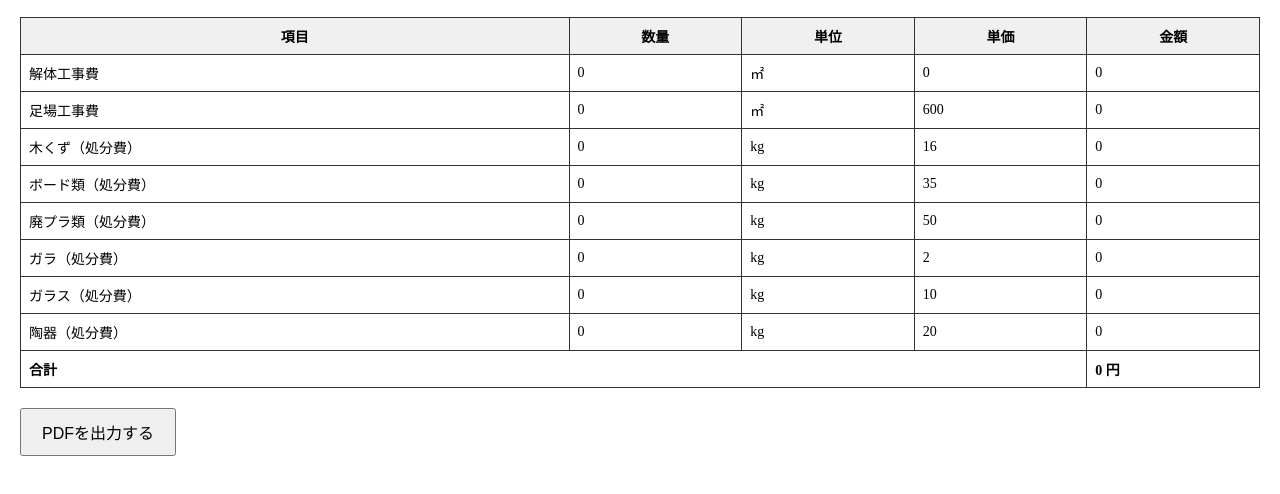
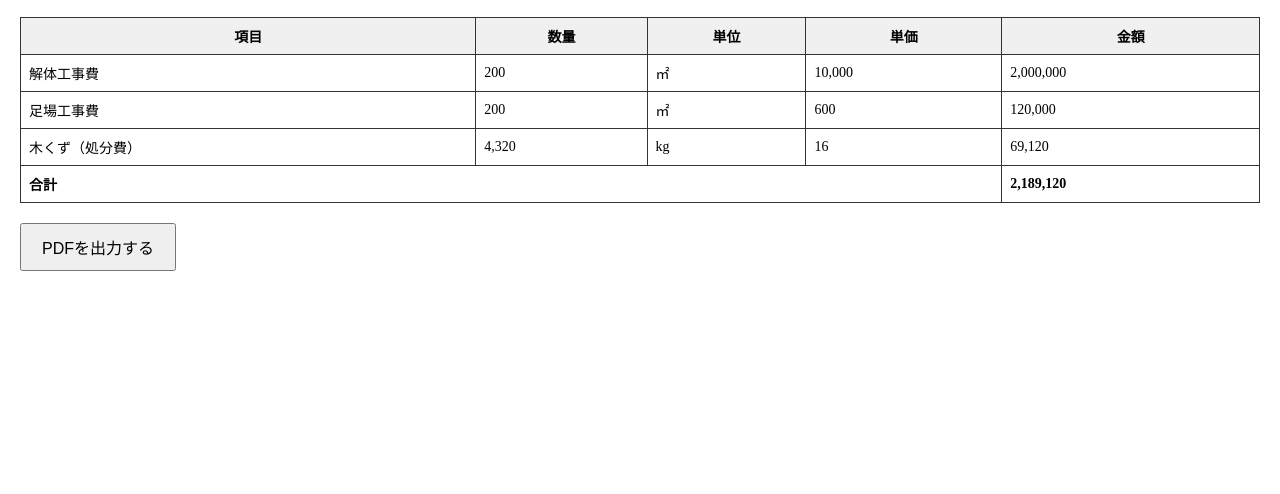
Before and after one commit to mitasmitsumori/mitasmitsumori.github.io, a plain HTML site: page uchiwake.html in a window 1280 px wide. Shown: the part 58-552 px from the top of the page. Drawn offline with nearby package versions, Linux system fonts and the light colour scheme.

Commit message:
Update uchiwake.html

```diff
--- a/uchiwake.html
+++ b/uchiwake.html
@@ -26,51 +26,62 @@
         <th>金額</th>
       </tr>
     </thead>
-    <tbody id="estimateBody"></tbody>
-    <tfoot>
+    <tbody id="estimateBody">
+      <tr>
+        <td>解体工事費</td>
+        <td>200</td>
+        <td>㎡</td>
+        <td>10,000</td>
+        <td>2,000,000</td>
+      </tr>
+      <tr>
+        <td>足場工事費</td>
+        <td>200</td>
+        <td>㎡</td>
+        <td>600</td>
+        <td>120,000</td>
+      </tr>
+      <tr>
+        <td>木くず（処分費）</td>
+        <td>4,320</td>
+        <td>kg</td>
+        <td>16</td>
+        <td>69,120</td>
+      </tr>
       <tr class="total">
         <td colspan="4">合計</td>
-        <td id="totalPrice">-</td>
+        <td>2,189,120</td>
       </tr>
-    </tfoot>
+    </tbody>
   </table>
   <button id="downloadBtn">PDFを出力する</button>
 
+  <!-- 必要なライブラリ -->
   <script src="https://cdnjs.cloudflare.com/ajax/libs/jspdf/2.5.1/jspdf.umd.min.js"></script>
-  <script src="https://cdnjs.cloudflare.com/ajax/libs/jspdf-autotable/3.5.28/jspdf.plugin.autotable.min.js"></script>
-  <script src="settings.js"></script>
-  <script src="calc.js"></script>
+  <script src="https://unpkg.com/jspdf-font-ipaex/dist/ipaexg.min.js"></script>
+
   <script>
-    const params = new URLSearchParams(window.location.search);
-    const data = {
-      structure: params.get("structure"),
-      area: parseFloat(params.get("area") || 0),
-      scaffold: parseFloat(params.get("scaffold") || 0)
-    };
-
-    const result = calculateEstimate(data, SETTINGS);
-    const table = document.getElementById("estimateBody");
-    let total = 0;
-
-    for (const [label, qty, unit, unitPrice, amount] of result.rows) {
-      const row = `<tr>
-        <td>${label}</td>
-        <td>${qty}</td>
-        <td>${unit}</td>
-        <td>${unitPrice.toLocaleString()}</td>
-        <td>${amount.toLocaleString()}</td>
-      </tr>`;
-      table.insertAdjacentHTML("beforeend", row);
-      total += amount;
-    }
-
-    document.getElementById("totalPrice").textContent = total.toLocaleString() + " 円";
+    const { jsPDF } = window.jspdf;
+    jsPDF.API.events.push(['addFonts', function() {
+      this.addFileToVFS('ipaexg.ttf', IPAexG);
+      this.addFont('ipaexg.ttf', 'IPAexG', 'normal');
+    }]);
 
     document.getElementById("downloadBtn").addEventListener("click", () => {
-      const { jsPDF } = window.jspdf;
       const doc = new jsPDF();
-      doc.text("御見積内訳書", 80, 15);
-      doc.autoTable({ html: '#estimateTable', startY: 25 });
+      doc.setFont('IPAexG');
+      doc.setFontSize(14);
+      doc.text("御見積内訳書", 15, 20);
+
+      doc.autoTable({
+        html: '#estimateTable',
+        startY: 30,
+        styles: {
+          font: 'IPAexG',
+          fontSize: 10,
+        }
+      });
+
       doc.save("見積書.pdf");
     });
   </script>
```
